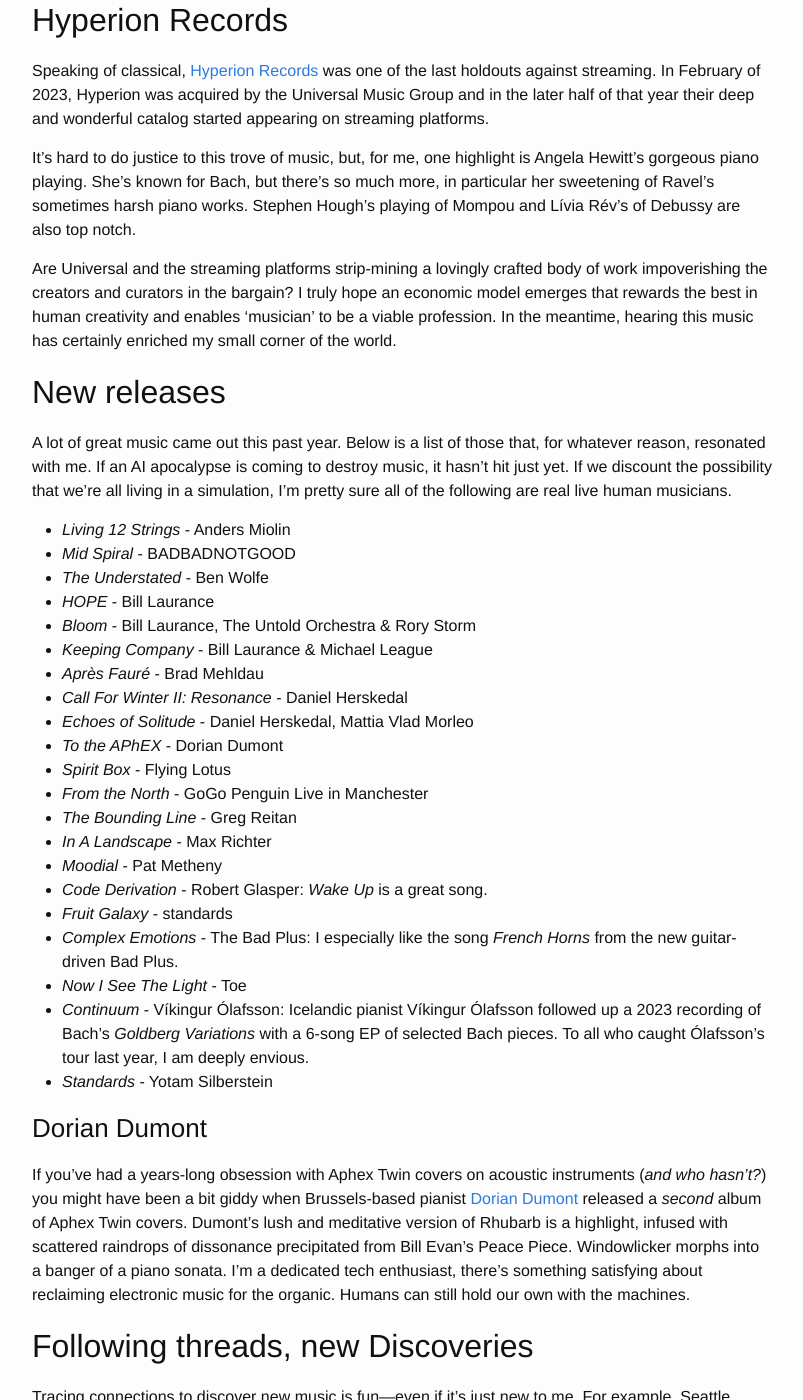
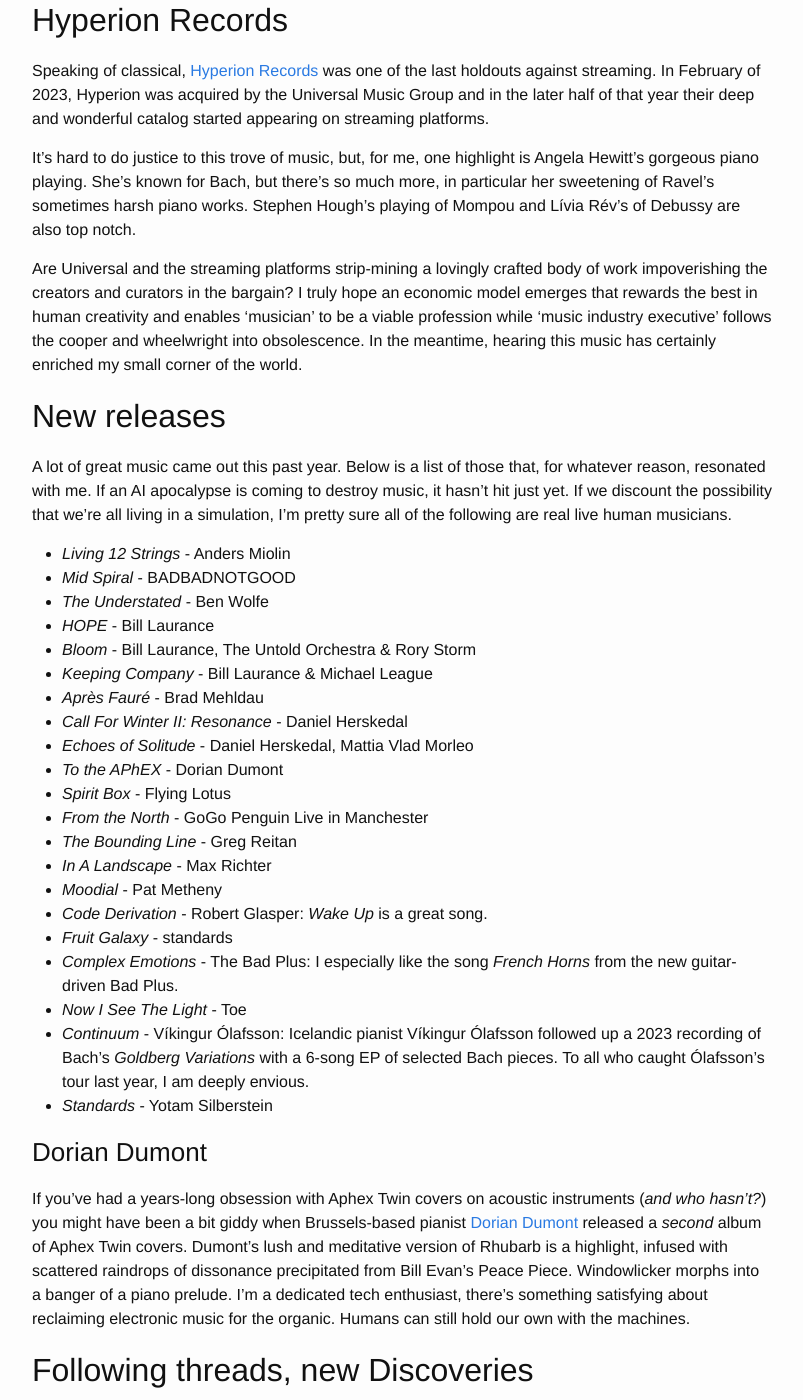
Before and after one commit to cbare/cbare.github.io, a Jekyll site: the page built from _posts/2025-01-26-music-2024.md, in a window 1280 px wide and 1400 px high, scrolled down 1939 px. Shown: the whole window, without its empty margins (238-1041 px from the left). Built offline with Jekyll 4.4.1, drawn with Linux system fonts in a browser that asks for light colours.

Commit message:
edits to music 2024

```diff
--- a/_posts/2025-01-26-music-2024.md
+++ b/_posts/2025-01-26-music-2024.md
@@ -48,7 +48,7 @@
 
 It's hard to do justice to this trove of music, but, for me, one highlight is Angela Hewitt's gorgeous piano playing. She's known for Bach, but there's so much more, in particular her sweetening of Ravel's sometimes harsh piano works. Stephen Hough's playing of Mompou and Lívia Rév's of Debussy are also top notch.
 
-Are Universal and the streaming platforms strip-mining a lovingly crafted body of work impoverishing the creators and curators in the bargain? I truly hope an economic model emerges that rewards the best in human creativity and enables ‘musician’ to be a viable profession. In the meantime, hearing this music has certainly enriched my small corner of the world.
+Are Universal and the streaming platforms strip-mining a lovingly crafted body of work impoverishing the creators and curators in the bargain? I truly hope an economic model emerges that rewards the best in human creativity and enables ‘musician’ to be a viable profession while ‘music industry executive’ follows the cooper and wheelwright into obsolescence. In the meantime, hearing this music has certainly enriched my small corner of the world.
 
 ## New releases
 
@@ -78,7 +78,7 @@
 
 ### Dorian Dumont
 
-If you've had a years-long obsession with Aphex Twin covers on acoustic instruments (_and who hasn't?_) you might have been a bit giddy when Brussels-based pianist [Dorian Dumont][16] released a _second_ album of Aphex Twin covers. Dumont's lush and meditative version of Rhubarb is a highlight, infused with scattered raindrops of dissonance precipitated from Bill Evan's Peace Piece. Windowlicker morphs into a banger of a piano sonata. I'm a dedicated tech enthusiast, there's something satisfying about reclaiming electronic music for the organic. Humans can still hold our own with the machines.
+If you've had a years-long obsession with Aphex Twin covers on acoustic instruments (_and who hasn't?_) you might have been a bit giddy when Brussels-based pianist [Dorian Dumont][16] released a _second_ album of Aphex Twin covers. Dumont's lush and meditative version of Rhubarb is a highlight, infused with scattered raindrops of dissonance precipitated from Bill Evan's Peace Piece. Windowlicker morphs into a banger of a piano prelude. I'm a dedicated tech enthusiast, there's something satisfying about reclaiming electronic music for the organic. Humans can still hold our own with the machines.
 
 
 ## Following threads, new Discoveries
```
